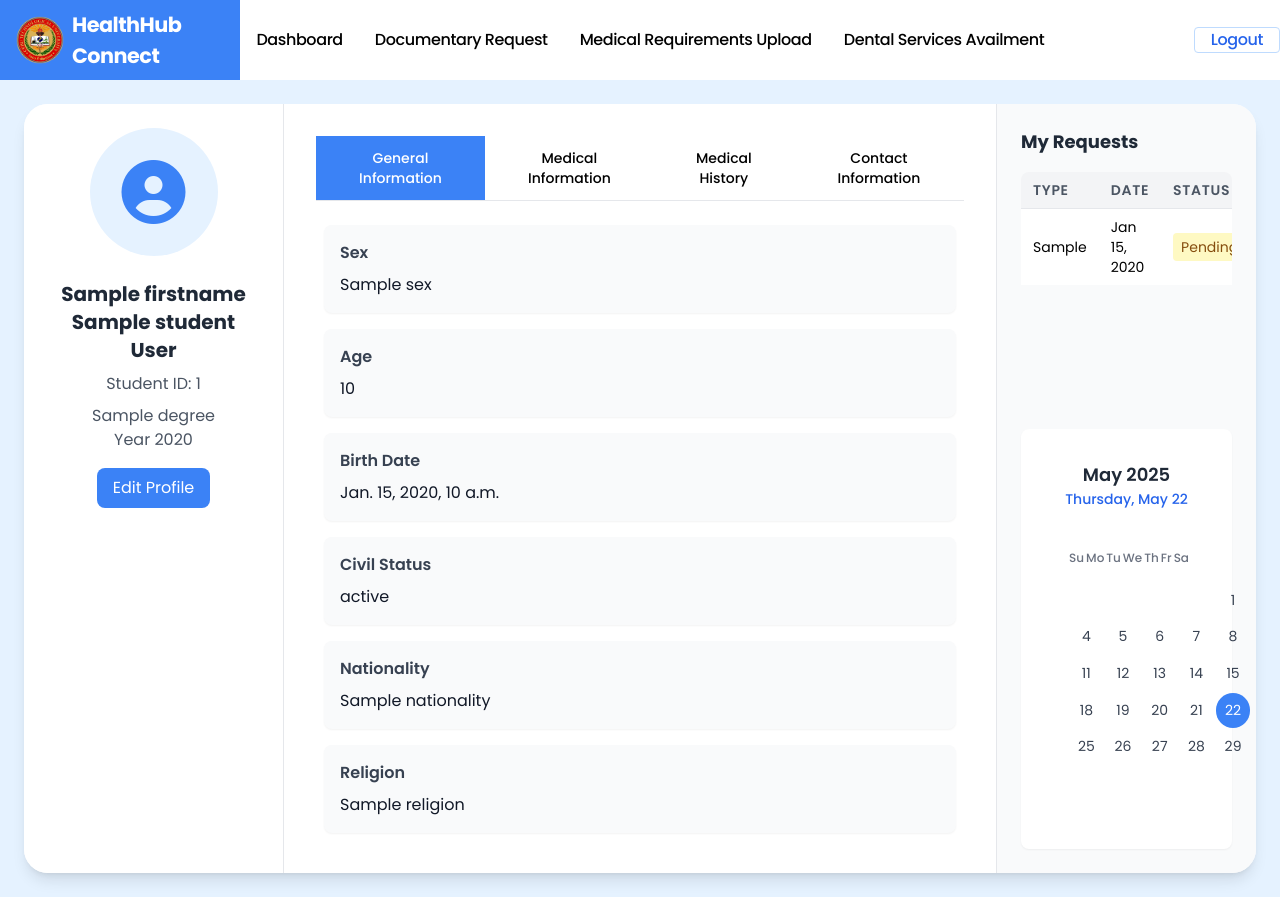
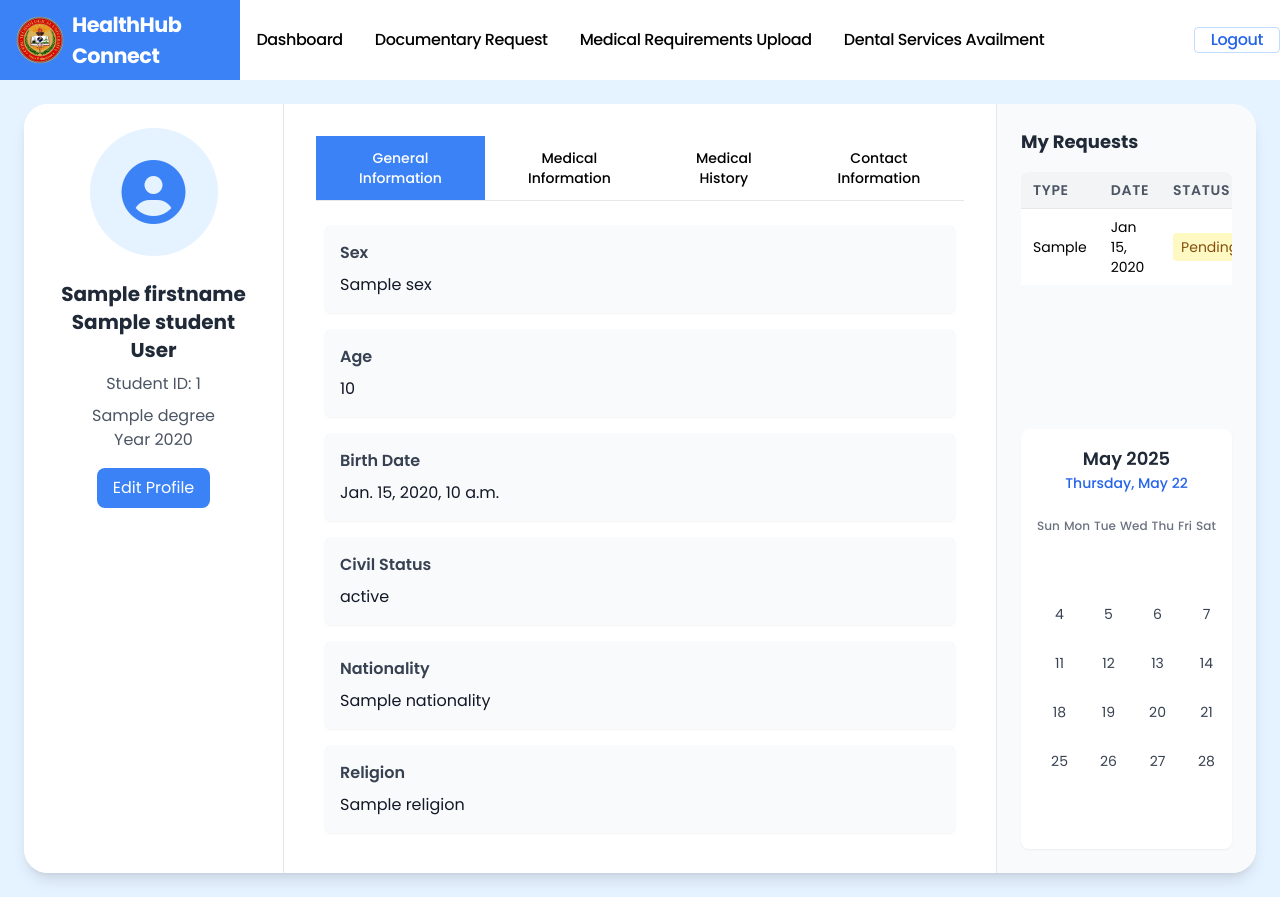
Before and after one commit to Jokbal88/capstone-v3, a Django app: template main/templates/student_dashboard.html in a window 1280 px wide. Run offline with Django 5.2, Linux system fonts and the light colour scheme; the template is opened without the code that fills it: most values are stand-ins (such as "Sample title", 1, 10 or a date in 2020); some libraries are stand-ins or nearby versions.

Commit message:
adjusting calendar

```diff
--- a/main/templates/student_dashboard.html
+++ b/main/templates/student_dashboard.html
@@ -77,13 +77,11 @@
     .calendar-grid {
         background-color: white;
         border-radius: 0.5rem;
-        padding: 1rem;
     }
     .calendar-header {
-        display: grid;
-        grid-template-columns: repeat(7, 1fr);
-        gap: 2px;
-        margin-bottom: 0.5rem;
+        display: flex;
+        justify-content: space-between;
+        width: 100%;
     }
     .calendar-header-cell {
         text-align: center;
@@ -95,7 +93,7 @@
     #calendarDays {
         display: grid;
         grid-template-columns: repeat(7, 1fr);
-        gap: 2px;
+        max-width: 100%;
     }
     .calendar-day {
         aspect-ratio: 1;
@@ -398,20 +396,20 @@
                     </tbody>
                 </table>
             </div>
-            <div class="bg-white rounded-lg p-8 shadow-sm w-full max-w-[420px] h-[420px] mx-auto flex flex-col">
+            <div class="bg-white rounded-lg p-4 shadow-sm w-full max-w-[420px] h-[420px] mx-auto flex flex-col overflow-hidden">
                 <div class="text-center mb-4">
                     <h3 class="text-lg font-semibold text-gray-800" id="currentMonthYear"></h3>
                     <p class="text-sm text-blue-600 font-medium" id="currentDate"></p>
                 </div>
-                <div class="calendar-grid h-full flex-1 flex flex-col justify-between">
+                <div class="calendar-grid overflow-auto h-full p-0 flex flex-col justify-between">
                     <div class="calendar-header">
-                        <div class="calendar-header-cell">Su</div>
-                        <div class="calendar-header-cell">Mo</div>
-                        <div class="calendar-header-cell">Tu</div>
-                        <div class="calendar-header-cell">We</div>
-                        <div class="calendar-header-cell">Th</div>
-                        <div class="calendar-header-cell">Fr</div>
-                        <div class="calendar-header-cell">Sa</div>
+                        <div class="calendar-header-cell">Sun</div>
+                        <div class="calendar-header-cell">Mon</div>
+                        <div class="calendar-header-cell">Tue</div>
+                        <div class="calendar-header-cell">Wed</div>
+                        <div class="calendar-header-cell">Thu</div>
+                        <div class="calendar-header-cell">Fri</div>
+                        <div class="calendar-header-cell">Sat</div>
                     </div>
                     <div id="calendarDays" class="flex-1 grid grid-cols-7 grid-rows-6 gap-1"></div>
                 </div>
```
Also changed, not shown: db.sqlite3.
